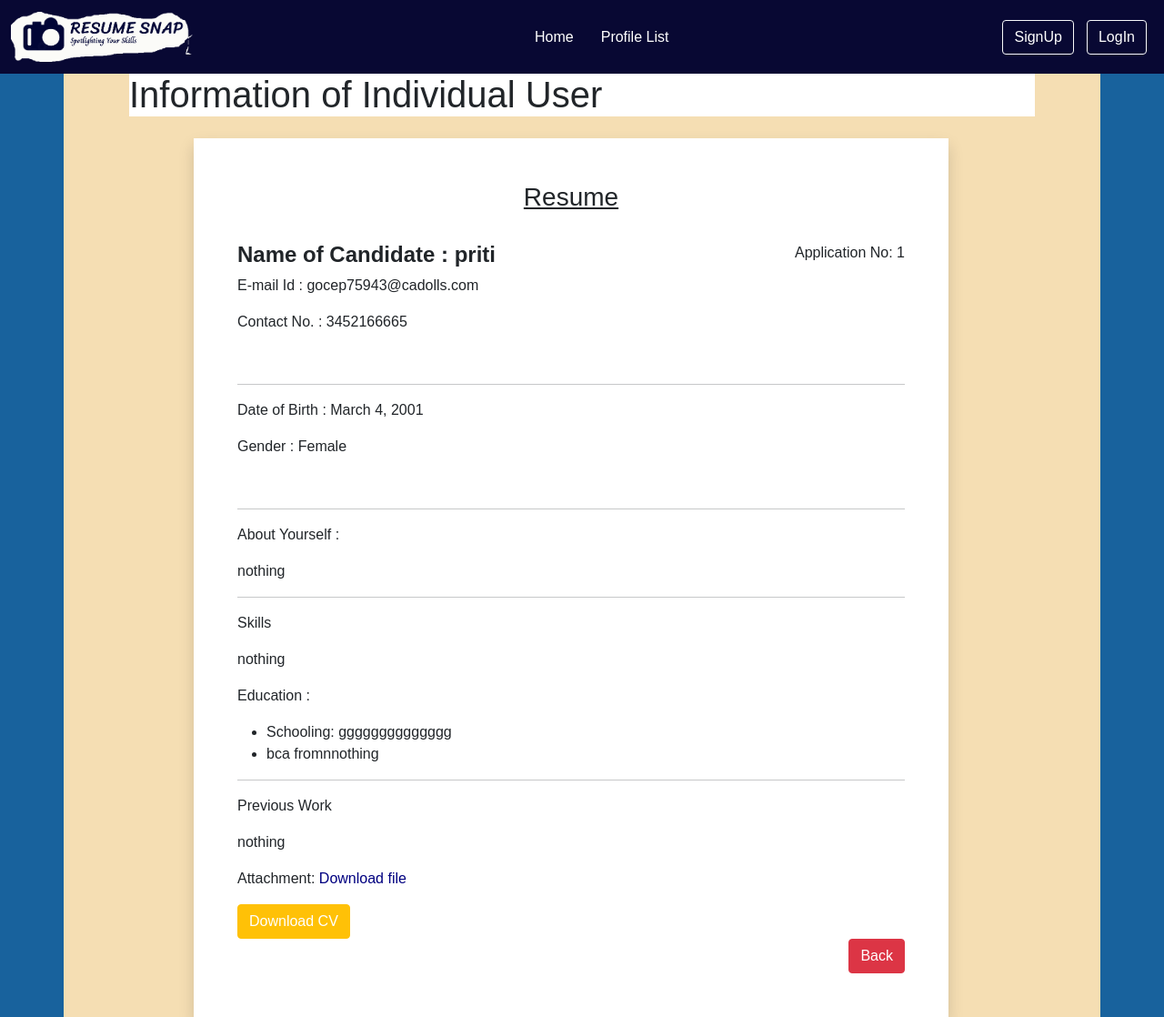
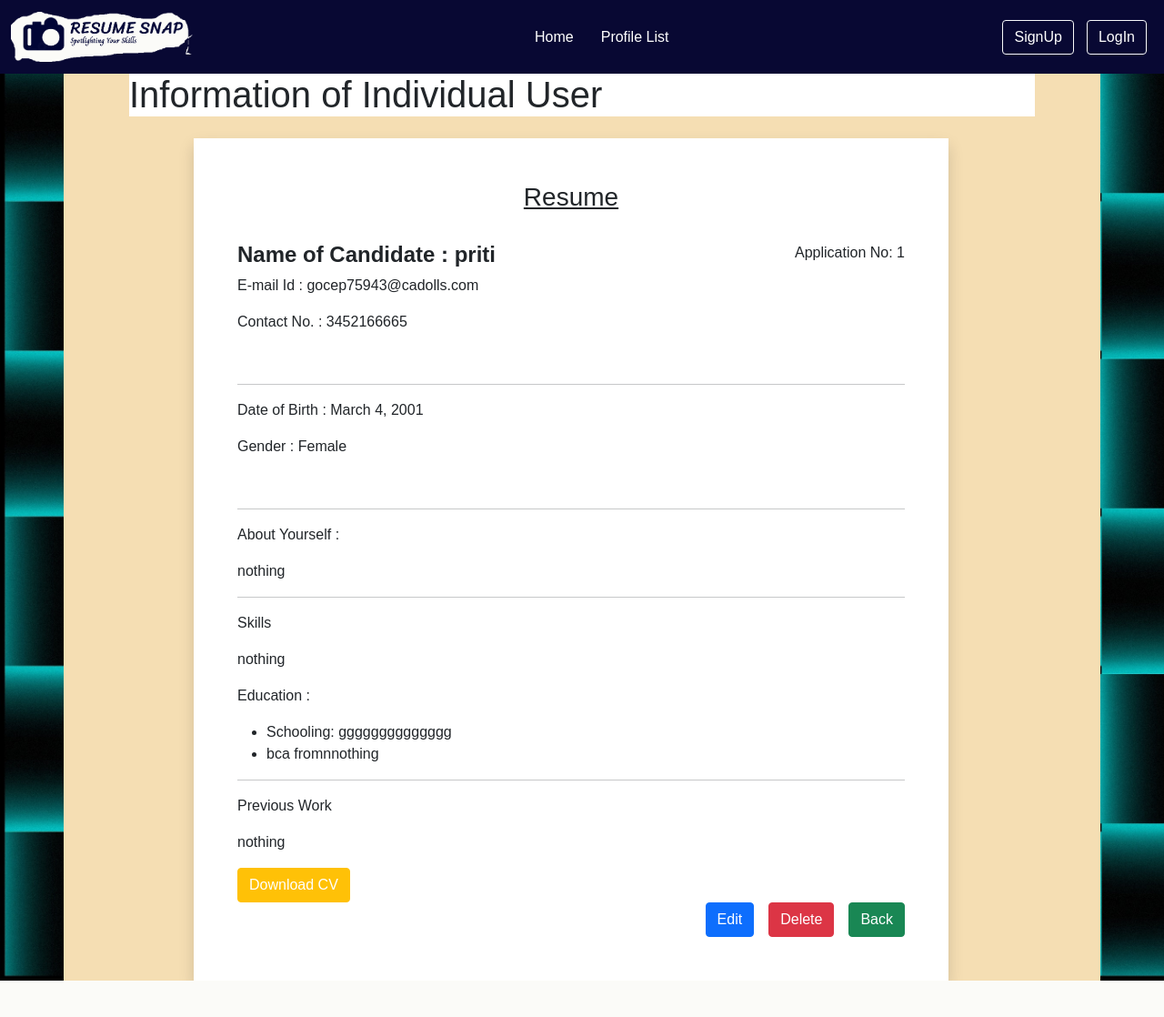
Before and after one commit to Kajal-Yadav31/ResumeGenerator, a Django app: page /home/list/1/ in a window 1280 px wide. Shown: the whole page at 91% size. After the commit the page ends 1078 px from the top, so only its background shows below. Run offline with Django 4.2, Linux system fonts and the light colour scheme; data comes from the database, SQL or seed files in the repository; both versions use the stored data as it was after the commit.

Commit message:
adding update and delete functionality

```diff
--- a/pdfApp/templates/pdfApp/Individual-User.html
+++ b/pdfApp/templates/pdfApp/Individual-User.html
@@ -45,12 +45,17 @@
                 <p>Previous Work</p>
                 <p>{{Visitor.previous_work}}</p>
 
-                <p> Attachment: <a href= "{{ Visitor.myfile.url}}" style="color: navy">Download file</a></p>
+                {% comment %} <p> Attachment: <a href= "{{ Visitor.myfile.url}}" style="color: navy">Download file</a></p> {% endcomment %}
                 <div class="col-md-6">
                     <a href="{% url "resume" Visitor.id %}" class="btn btn-warning">Download CV</a>
                 </div>
                 <div>
-                    <a href="{% url "list" %}" class="btn btn-danger float-end"> Back </a>
+                    <a href="{% url "list" %}" class="btn btn-success float-end "> Back </a>
+
+                    <a href="{% url "deleteform" Visitor.id %}" class="btn btn-danger float-end ms-3 me-3"> Delete </a>
+
+                    <a href="{% url "update" Visitor.id %}" class="btn btn-primary float-end"> Edit </a>
+
                 </div>
             </div>
         </div>
--- a/pdfApp/urls.py
+++ b/pdfApp/urls.py
@@ -2,9 +2,17 @@ from django.urls import path
 from . import views
 
 urlpatterns = [
+    #/home/
     path('', views.acceptView.as_view(), name="accept"),
+    #home/list/
     path('list/',views.list,name="list"),
+    #/home/list/id
     path('list/<int:id>/',views.UserDetail, name="viewing"),
+    #/home/resume/id
     path('resume/<int:resume_id>/',views.resume,name="resume"),
+    #/home/update/id
+    path('update/<int:id>/', views.update_form, name="update"),
+    #home/delete/id
+    path('delete/<int:id>/', views.delete_form, name="deleteform"),
 
 ]
--- a/pdfApp/views.py
+++ b/pdfApp/views.py
@@ -1,5 +1,5 @@
-from django.http import HttpResponseRedirect
-from django.shortcuts import render
+# from django.http import HttpResponseRedirect
+from django.shortcuts import render, redirect
 from .models import Profile
 from .forms import ProfileForm
 from django.views import View
@@ -18,7 +18,7 @@ class acceptView(View):
             form = ProfileForm(request.POST, request.FILES)
             if form.is_valid():
                 form.save()
-                return HttpResponseRedirect('/home/')
+                return redirect("accept")
             return render(request, 'pdfApp/accept.html',{'form':form})
 
 
@@ -49,3 +49,24 @@ def UserDetail(request, id):
     Visitor = Profile.objects.get(pk=id)
 
     return render(request, 'pdfApp/Individual-User.html', {'Visitor': Visitor})
+
+
+def update_form(request, id):
+    review = Profile.objects.get(id=id)
+    form =  ProfileForm(request.POST or None, instance=review)
+
+    if form.is_valid():
+        form.save()
+        return redirect('accept')
+
+    return render(request, 'pdfApp/accept.html',{'form':form, 'review':review})
+
+
+def delete_form(request, id):
+    review = Profile.objects.get(id=id)
+
+    if request.method == 'POST':
+        review.delete()
+        return redirect('list')
+
+    return render(request,'pdfApp/deletecv.html', {'review': review})
--- a/static/app.css
+++ b/static/app.css
@@ -3,7 +3,8 @@ body {
     padding: 0;
     /* box-sizing: border-box; */
     font-family: 'Poppins', sans-serif;
-    height: 100vh
+    height: 100vh;
+    width: 100vw;
 }
 
 .navbar {
@@ -24,20 +25,20 @@ body {
 }
 
 .backgroundi {
-    background-color: rgb(24, 98, 157);
+    background-image: url("../static/image/box.jpg");
     background-repeat: no-repeat;
     background-size: cover;
     height: 100%;
     width: 100%;
 }
 
-footer {
+/* footer {
     background: rgb(8, 8, 51);
     grid-area: footer;
     width: 100%;
 
 
-}
+} */
 
 a:link {
     color: #fff;
```
Also changed, not shown: pdfApp/templates/pdfApp/deletecv.html (added, +26 -0 lines), db.sqlite3, static/image/box.jpg (added), static/image/light.jpg (added).
